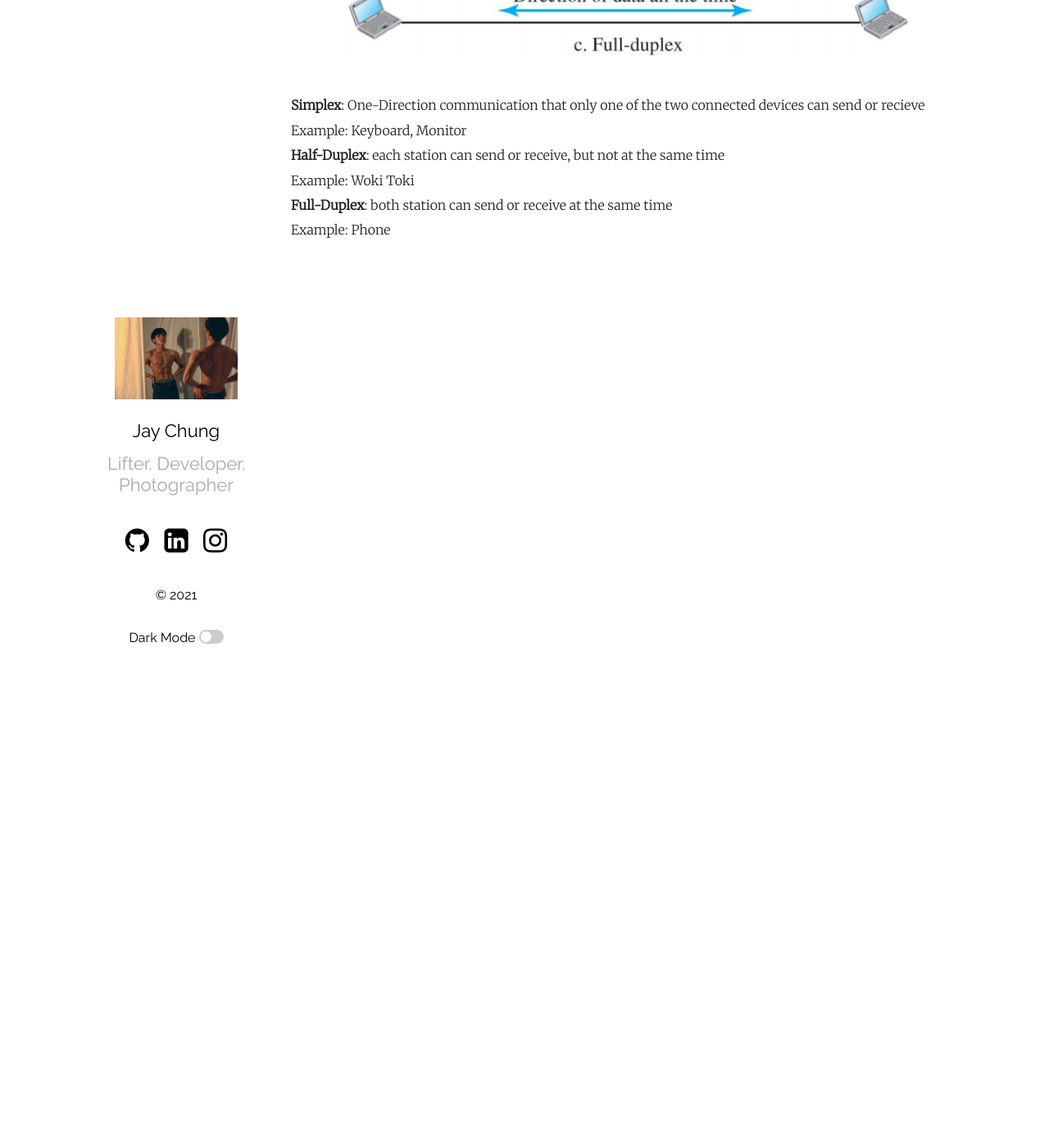
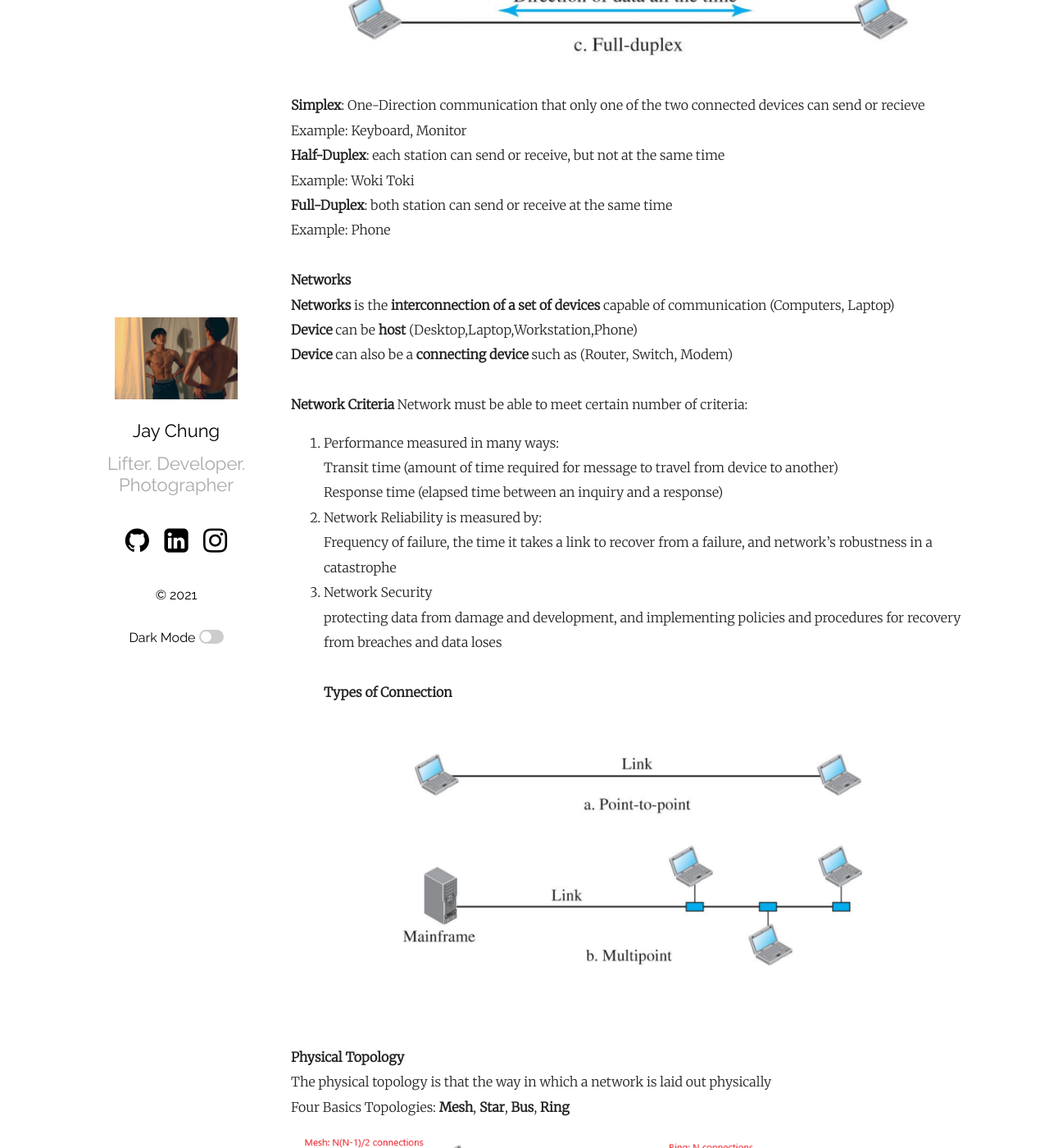
Before and after one commit to healthgongdoll/healthgongdoll.github.io, a Jekyll site: the page built from _posts/2021-09-09-Network.markdown, in a window 1280 px wide and 1400 px high, scrolled down 1677 px. Shown: the whole window at 82% size. Built offline with Jekyll 4.4.1, drawn with Linux system fonts in a browser that asks for light colours; some of the changed text lies outside the part shown.

Commit message:
Blog Update

```diff
--- a/_posts/2021-09-09-Network.markdown
+++ b/_posts/2021-09-09-Network.markdown
@@ -7,11 +7,13 @@ categories: Network
 
 ### **Data Communication** <br/>
 
+
  Data communication is the **exchange of data between two devices** via some **Transmission Media.** Four Characteristics are: <br/>
 	- **Delivery:** send data to correct destination <br/>
 	- **Accuracy:** Analog Data, Digital Data (Microphone, Keyboards) <br/>
 	- **Timeliness:** Data to be on time (Time sensitive: Electronic Gaming, Zoom, Web Surfing, Time insensitive) <br/>
-	- **Jitter:** Variation in the packet arrival time (One packet is comming 30s, 40s, 50s,... It is the **Variation time of those delays** (Not the Delays)) <br/>
+	- **Jitter:** Variation in the packet arrival time <br/>
+	(One packet is comming 30s, 40s, 50s,... It is the **Variation time of those delays** (Not the Delays)) <br/>
 Without these 4 characteristics of Communication data is useless <br/>
 <br/>
 **Components**<br/>
@@ -42,3 +44,33 @@ Example: Keyboard, Monitor <br/>
 Example: Woki Toki<br/>
 **Full-Duplex**: both station can send or receive at the same time <br/>
 Example: Phone<br/>
+<br/>
+**Networks**<br/>
+**Networks** is the **interconnection of a set of devices** capable of communication (Computers, Laptop) <br/>
+**Device** can be **host** (Desktop,Laptop,Workstation,Phone)<br/>
+**Device** can also be a **connecting device** such as (Router, Switch, Modem) <br/>
+<br/>
+**Network Criteria**
+Network must be able to meet certain number of criteria:<br/>
+1. Performance measured in many ways: <br/>
+Transit time (amount of time required for message to travel from device to another)<br/>
+Response time (elapsed time between an inquiry and a response)<br/>
+2. Network Reliability is measured by: <br/>
+Frequency of failure, the time it takes a link to recover from a failure, and network's robustness in a catastrophe <br/>
+3. Network Security <br/>
+protecting data from damage and development, and implementing policies and procedures for recovery from breaches and data loses<br/>
+<br/>
+**Types of Connection**<br/>
+![Image Alt MemoryLayout](/assets/network3.png) <br/>
+
+<br/>
+**Physical Topology**<br/>
+The physical topology is that the way in which a network is laid out physically <br/>
+Four Basics Topologies: **Mesh**, **Star**, **Bus**, **Ring** <br/>
+![Image Alt MemoryLayout](/assets/network4.png) <br/>
+Mesh: N*(N-1)/2 , Star: N, Bus: N+1, Ring: N<br/>
+<br/>
+**Network Types** <br/>
+Two types: **LANs** and **WANs** <br/>
+Local Area Network: privately owned and connecets some hosts in a single office, building or campus. <br/>
+Wide Area Network: Also conenction of devices capable of communication. A WAN has wider geographical span, spanning a town, a state, a country, even World. <br/>
```
Also changed, not shown: assets/network3.png (added), assets/network4.png (added).
